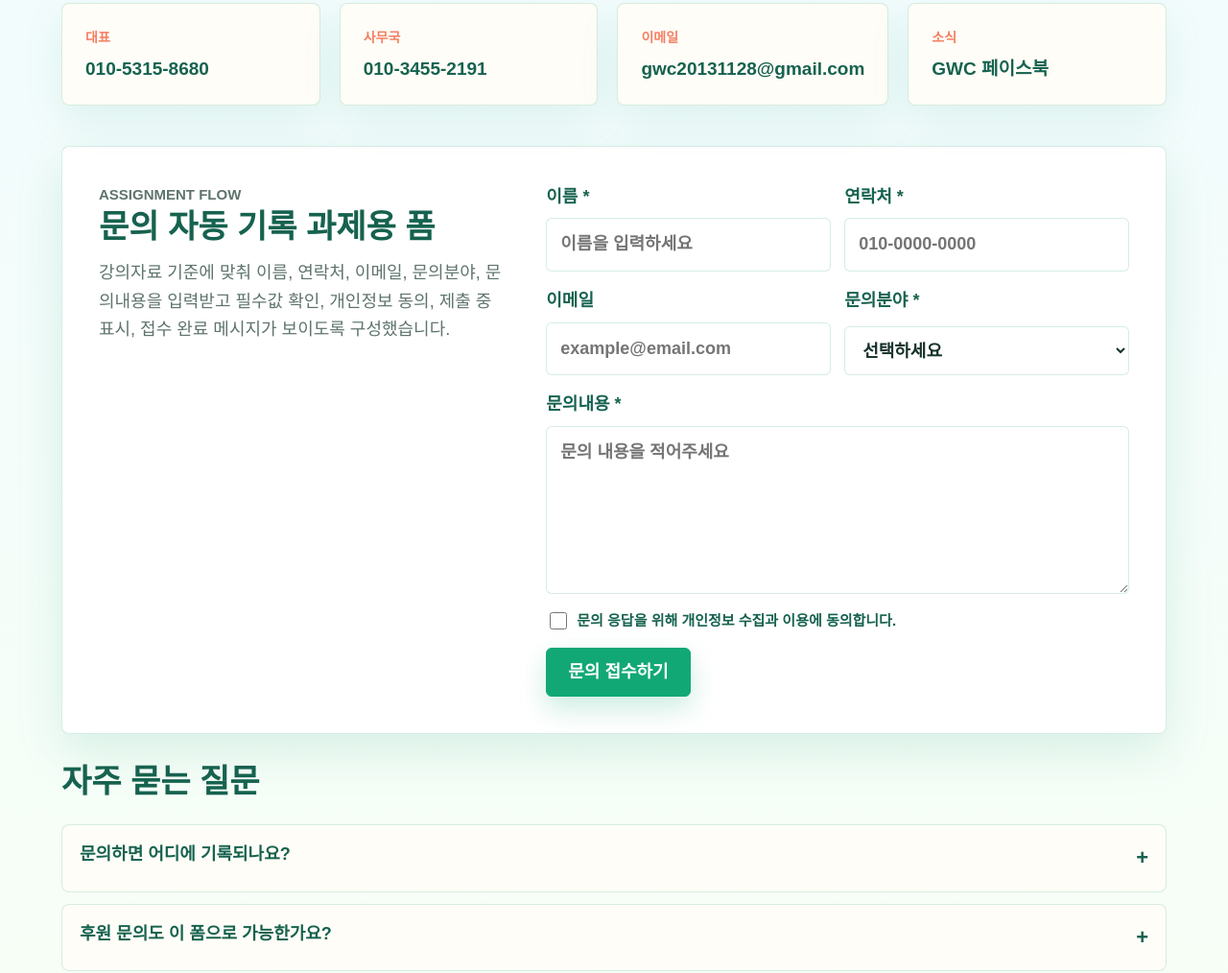
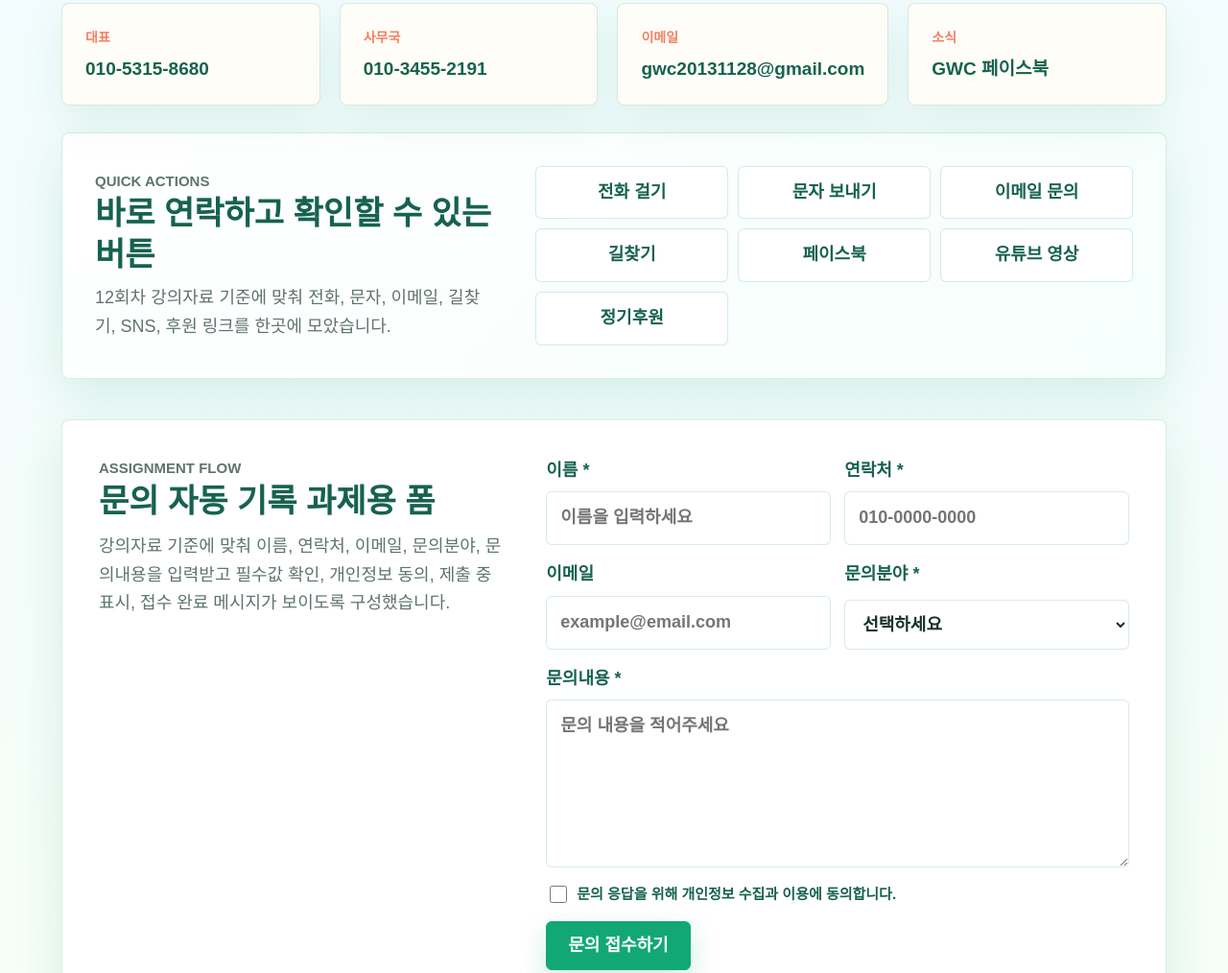
Before and after one commit to lovelysavina/glocalwc-homepage, a plain HTML site: page index.html in a window 1280 px wide. Shown: the part 8414-9428 px from the top of the page at 96% size. Drawn offline with Linux system fonts and the light colour scheme.

Commit message:
Add action links and sharing metadata

```diff
--- a/index.html
+++ b/index.html
@@ -8,6 +8,15 @@
       content="글로컬여성커뮤니티(GWC)는 캄보디아 뚬놉 지역의 GYA English Learning Center를 통해 아이들의 방과후 배움과 성장을 지원합니다."
     />
     <title>글로컬여성커뮤니티 GWC | GYA English Learning Center</title>
+    <meta property="og:type" content="website" />
+    <meta property="og:title" content="글로컬여성커뮤니티 GWC | GYA English Learning Center" />
+    <meta
+      property="og:description"
+      content="캄보디아 뚬놉 지역 아이들의 영어, 컴퓨터, 스포츠, 문화체험을 지원하는 GYA 방과후 배움터입니다."
+    />
+    <meta property="og:image" content="https://lovelysavina.github.io/glocalwc-homepage/assets/hero-education.png" />
+    <meta property="og:url" content="https://lovelysavina.github.io/glocalwc-homepage/" />
+    <meta name="twitter:card" content="summary_large_image" />
     <link rel="stylesheet" href="styles.css" />
   </head>
   <body>
@@ -434,6 +443,23 @@
           </a>
         </div>
 
+        <div class="action-panel" aria-label="고객 행동 버튼">
+          <div>
+            <p class="eyebrow">Quick Actions</p>
+            <h3>바로 연락하고 확인할 수 있는 버튼</h3>
+            <p>12회차 강의자료 기준에 맞춰 전화, 문자, 이메일, 길찾기, SNS, 후원 링크를 한곳에 모았습니다.</p>
+          </div>
+          <div class="action-links">
+            <a href="tel:010-3455-2191">전화 걸기</a>
+            <a href="sms:010-3455-2191">문자 보내기</a>
+            <a href="mailto:gwc20131128@gmail.com">이메일 문의</a>
+            <a href="https://map.naver.com/p/search/서울시%20강남구%20테헤란로%20625" target="_blank" rel="noopener">길찾기</a>
+            <a href="https://www.facebook.com/glocalwc" target="_blank" rel="noopener">페이스북</a>
+            <a href="#videos">유튜브 영상</a>
+            <a href="https://go.missionfund.org/gya1" target="_blank" rel="noopener">정기후원</a>
+          </div>
+        </div>
+
         <div class="assignment-panel" aria-label="과제형 문의 자동 기록 흐름">
           <div>
             <p class="eyebrow">Assignment Flow</p>
@@ -515,7 +541,14 @@
         <strong>글로컬여성커뮤니티 GWC</strong>
         <p>Glocal Women Community | GYA English Learning Center 후원 운영</p>
       </div>
-      <a href="#home">맨 위로</a>
+      <div class="footer-links" aria-label="하단 주요 링크">
+        <a href="tel:010-3455-2191">전화</a>
+        <a href="sms:010-3455-2191">문자</a>
+        <a href="mailto:gwc20131128@gmail.com">이메일</a>
+        <a href="https://map.naver.com/p/search/서울시%20강남구%20테헤란로%20625" target="_blank" rel="noopener">길찾기</a>
+        <a href="https://go.missionfund.org/gya1" target="_blank" rel="noopener">후원</a>
+        <a href="#home">맨 위로</a>
+      </div>
     </footer>
 
     <a class="floating-contact" href="#contact">문의하기</a>
--- a/styles.css
+++ b/styles.css
@@ -267,6 +267,44 @@ h1 { margin: 0; max-width: 760px; font-size: clamp(38px, 5.2vw, 66px); line-heig
 .contact-grid { grid-template-columns: repeat(4, 1fr); }
 .contact-grid a { padding: 24px; background: var(--paper); }
 .contact-grid strong { display: block; margin-top: 8px; color: var(--forest); font-size: 19px; line-height: 1.35; }
+.action-panel {
+  display: grid;
+  grid-template-columns: minmax(0, 0.8fr) minmax(320px, 1.2fr);
+  gap: clamp(22px, 4vw, 44px);
+  align-items: center;
+  margin-top: 28px;
+  padding: clamp(24px, 4vw, 34px);
+  border: 1px solid var(--line);
+  border-radius: 8px;
+  background: linear-gradient(135deg, #ffffff 0%, #f5fffb 100%);
+  box-shadow: var(--shadow);
+}
+.action-panel h3 {
+  margin: 0 0 10px;
+  color: var(--forest);
+  font-size: clamp(24px, 3vw, 34px);
+  line-height: 1.25;
+}
+.action-panel p { margin: 0; color: var(--muted); }
+.action-links {
+  display: grid;
+  grid-template-columns: repeat(3, minmax(0, 1fr));
+  gap: 10px;
+}
+.action-links a {
+  display: inline-flex;
+  align-items: center;
+  justify-content: center;
+  min-height: 50px;
+  padding: 12px 14px;
+  border: 1px solid rgba(18, 168, 117, 0.2);
+  border-radius: 6px;
+  color: var(--forest);
+  background: var(--white);
+  font-weight: 900;
+  text-align: center;
+}
+.action-links a:hover { background: var(--teal); }
 .assignment-panel {
   display: grid;
   grid-template-columns: minmax(0, 0.82fr) minmax(320px, 1.18fr);
@@ -385,6 +423,8 @@ h1 { margin: 0; max-width: 760px; font-size: clamp(38px, 5.2vw, 66px); line-heig
 }
 .site-footer p { margin: 4px 0 0; color: rgba(255, 255, 255, 0.78); font-size: 15px; }
 .site-footer a { font-weight: 800; }
+.footer-links { display: flex; flex-wrap: wrap; justify-content: flex-end; gap: 10px 16px; }
+.footer-links a { color: rgba(255, 255, 255, 0.9); }
 
 @media (max-width: 1180px) {
   .site-nav {
@@ -428,6 +468,7 @@ h1 { margin: 0; max-width: 760px; font-size: clamp(38px, 5.2vw, 66px); line-heig
   .hero-media { min-height: 420px; order: 2; }
   .hero-content { order: 1; }
   .story-grid, .program-grid, .video-grid, .contact-grid, .transparency-grid, .photo-grid, .news-grid { grid-template-columns: repeat(2, 1fr); }
+  .action-panel { grid-template-columns: 1fr; }
   .assignment-panel { grid-template-columns: 1fr; }
   .activity-detail-list article { grid-template-columns: 1fr; }
   .video-card.featured { grid-row: auto; }
@@ -444,6 +485,7 @@ h1 { margin: 0; max-width: 760px; font-size: clamp(38px, 5.2vw, 66px); line-heig
   .hero-media { min-height: 300px; }
   .hero-actions, .button { width: 100%; }
   .impact-band, .story-grid, .program-grid, .video-grid, .contact-grid, .transparency-grid, .photo-grid, .news-grid { grid-template-columns: 1fr; }
+  .action-links { grid-template-columns: 1fr; }
   .form-row { grid-template-columns: 1fr; }
   .assignment-panel { padding: 22px; }
   .floating-contact { right: 12px; bottom: 12px; left: 12px; border-radius: 8px; }
@@ -452,4 +494,5 @@ h1 { margin: 0; max-width: 760px; font-size: clamp(38px, 5.2vw, 66px); line-heig
   .program-thumb { min-height: 210px; }
   .support-section { padding-inline: 16px; }
   .site-footer { display: grid; padding: 28px 16px; }
+  .footer-links { justify-content: flex-start; }
 }
```
